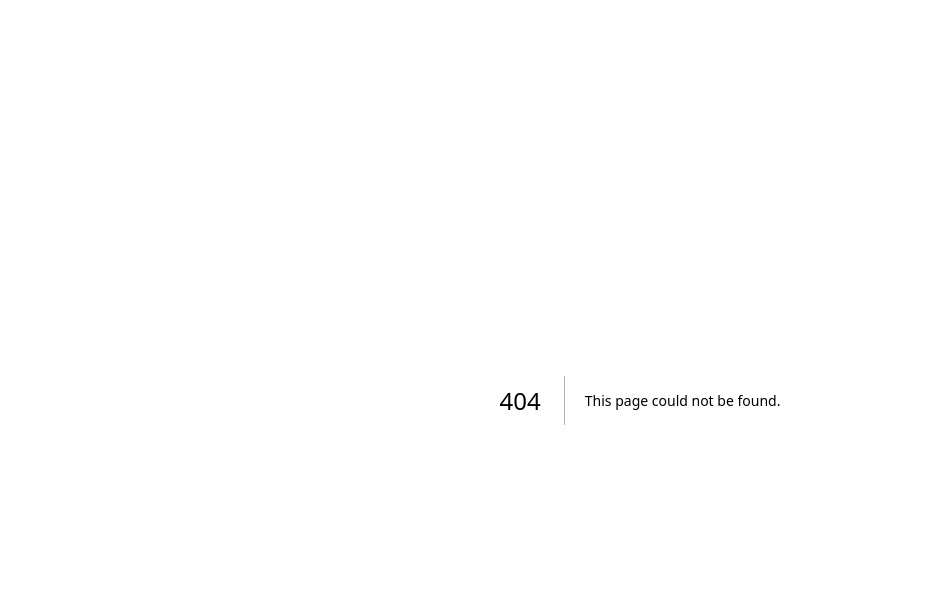
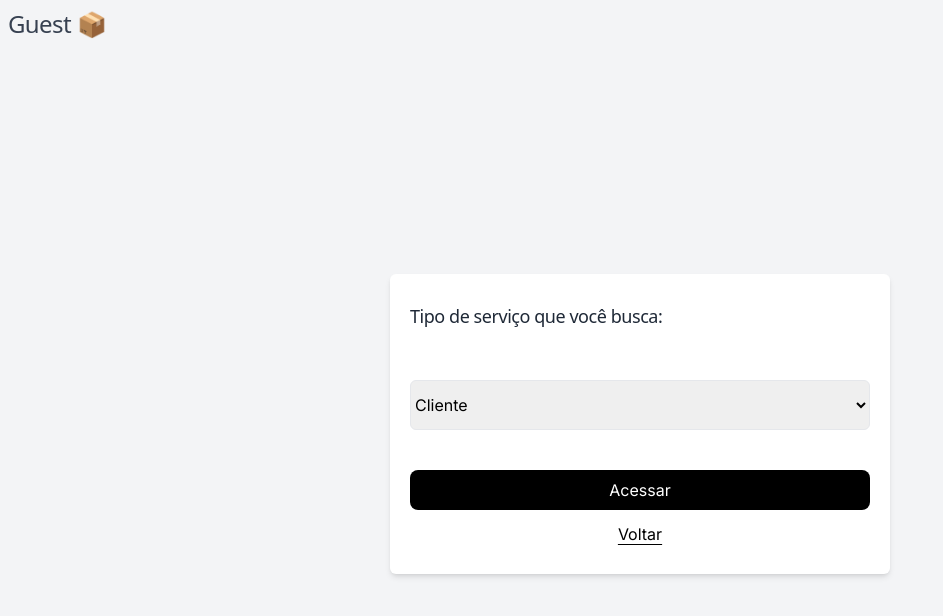
Before and after one commit to erickwnilton/guest, a Next.js app: page /onBoarding in a window 1280 px wide. Before the commit this address had no page. Shown: the top 616 px of the page, without its empty margins (0-943 px from the left). Built offline with nearby package versions, Linux system fonts and the light colour scheme; no server answers.

Commit message:
feat: user segmentation feature

```diff
--- /dev/null
+++ b/app/api/auth/[...nextauth]/route.ts
@@ -0,0 +1,55 @@
+import { api } from "@/services/api";
+
+import NextAuth from "next-auth/next";
+import { NextAuthOptions } from "next-auth";
+import CredentialsProvider from "next-auth/providers/credentials";
+
+const nextAuthOptions: NextAuthOptions = {
+  secret: process.env.AUTH_SECRET,
+  providers: [
+    CredentialsProvider({
+      name: "credentials",
+      credentials: {
+        mail: { label: "mail", type: "email" },
+        password: { label: "password", type: "password" },
+      },
+
+      async authorize(credentials) {
+        try {
+          const response = await api.post("/login", {
+            mail: credentials?.mail,
+            password: credentials?.password,
+          });
+
+          if (!response.data || !response.data.user) {
+            return console.log("nao encontrou os dados");
+          } else {
+            const user = response.data.user;
+
+            return user;
+          }
+        } catch (error) {
+          return console.log("caiu no catch");
+        }
+      },
+    }),
+  ],
+
+  pages: {
+    signIn: "/signin",
+  },
+
+  callbacks: {
+    async jwt({ token, user }) {
+      user && (token.user = user);
+      return token;
+    },
+    async session({ session, token }) {
+      session.user = token.user as any;
+      return session;
+    },
+  },
+};
+
+const handler = NextAuth(nextAuthOptions);
+export { handler as GET, handler as POST, nextAuthOptions };
--- a/app/layout.tsx
+++ b/app/layout.tsx
@@ -1,12 +1,14 @@
+import "../styles/globals.css";
 import type { Metadata } from "next";
 import { Inter } from "next/font/google";
-import "./globals.css";
 import { Toaster } from "react-hot-toast";
+import { NextAuthSessionProvider } from "../auth/providers/sessionProvider";
 
 const inter = Inter({ subsets: ["latin"] });
 
 export const metadata: Metadata = {
   title: "Guest",
+  icons: { icon: ["/shoppCar.png"] },
   description: "Sistema para gerenciar estoque e produtos",
   keywords: [
     "Guest",
@@ -17,7 +19,6 @@ export const metadata: Metadata = {
     "Software",
     "Webapp",
   ],
-  icons: { icon: ["/shoppCar.png"] },
 };
 
 export default function RootLayout({
@@ -27,8 +28,10 @@ export default function RootLayout({
 }>) {
   return (
     <html lang="en">
-      <body className={inter.className}>{children}</body>
-      <Toaster />
+      <NextAuthSessionProvider>
+        <body className={inter.className}>{children}</body>
+        <Toaster />
+      </NextAuthSessionProvider>
     </html>
   );
 }
--- /dev/null
+++ b/app/onBoarding/page.tsx
@@ -0,0 +1,20 @@
+import { CardBoarding } from "@/components/cardBoarding";
+
+export default function OnBoarding() {
+  return (
+    <section className="w-screen h-screen flex flex-col bg-gray-100">
+      <header className="w-full">
+        <div className="m-auto p-2 max-w-[1500px]">
+          <h1 className="text-2xl font-medium font-sans tracking-tight text-gray-700">
+            Guest 📦
+          </h1>
+        </div>
+      </header>
+      <div className="w-full h-full flex items-center justify-center">
+        <div className="m-5 w-[500px] h-[300px] bg-white rounded-md shadow-md">
+          <CardBoarding />
+        </div>
+      </div>
+    </section>
+  );
+}
--- /dev/null
+++ b/app/recover/page.tsx
@@ -0,0 +1,18 @@
+export default function Recover() {
+  return (
+    <section className="w-screen h-screen bg-gray-200 md:bg-gray-100 flex flex-col md:flex-row">
+      <div className="flex w-full md:w-[60%] items-center justify-center">
+        <div className="max-w-md m-4">
+          <h1 className="text-4xl text-center mt-10 md:mt-0 font-bold tracking-tighttext-gray-800 md:text-left">
+            Esqueceu sua senha?
+          </h1>
+          <p className="mt-4 text-sm text-center text-gray-600 md:text-lg md:text-left lg:leading-8">
+            Basta preencher seu email cadastrado conosco e <br />
+            enviaremos um link para redefinir sua senha.
+          </p>
+        </div>
+      </div>
+      <div className="h-full lg:w-[40%] rounded-t-lg bg-[#fff] md:rounded-none md:rounded-l-lg"></div>
+    </section>
+  );
+}
--- a/app/signin/page.tsx
+++ b/app/signin/page.tsx
@@ -5,7 +5,7 @@ export default function SignIn() {
     <section className="w-screen h-screen bg-gray-200 md:bg-gray-100 flex flex-col md:flex-row">
       <div className="flex w-full md:w-[60%] items-center justify-center">
         <div className="max-w-md m-4">
-          <h1 className="text-4xl text-center mt-10 md:mt-0 font-bold tracking-tighttext-gray-800 md:text-left sm:text-5xl">
+          <h1 className="text-4xl text-center mt-10 md:mt-0 font-bold tracking-tight text-gray-800 md:text-left sm:text-5xl">
             Entrar
           </h1>
           <p className="mt-4 text-sm text-center text-gray-600 md:text-lg md:text-left lg:leading-8">
--- /dev/null
+++ b/auth/providers/sessionProvider.tsx
@@ -0,0 +1,14 @@
+"use client";
+
+import { ReactNode } from "react";
+import { SessionProvider } from "next-auth/react";
+
+interface NextAuthSessionProviderProps {
+  children: ReactNode;
+}
+
+export function NextAuthSessionProvider({
+  children,
+}: NextAuthSessionProviderProps) {
+  return <SessionProvider>{children}</SessionProvider>;
+}
--- /dev/null
+++ b/components/cardBoarding/index.tsx
@@ -0,0 +1,72 @@
+"use client";
+
+import Link from "next/link";
+import { useState } from "react";
+import { api } from "@/services/api";
+import { useForm } from "react-hook-form";
+import { useSession } from "next-auth/react";
+import { useRouter } from "next/navigation";
+
+export function CardBoarding() {
+  const router = useRouter();
+  const { data: session } = useSession();
+  const { register, handleSubmit } = useForm();
+  const [selectedRole, setSelectedRole] = useState("");
+
+  const ChangeUserRole = async () => {
+    try {
+      const userId = await api.put(`/user/${session?.user.id}`, {
+        role: selectedRole,
+      });
+
+      if (userId.data) {
+        if (selectedRole === "client") {
+          router.push("/client");
+        } else if (selectedRole === "company") {
+          router.push("/company");
+        }
+      } else {
+        return null;
+      }
+    } catch (error) {
+      return null;
+    }
+  };
+
+  return (
+    <div className="w-full h-full p-5">
+      <div className="mt-2">
+        <h1 className="text-lg font-medium font-sans tracking-tight text-gray-800">
+          Tipo de serviço que você busca:
+        </h1>
+      </div>
+      <div className="mt-[50px]">
+        <form onSubmit={handleSubmit(ChangeUserRole)}>
+          <select
+            {...register("role", { required: true })}
+            onChange={(e) => setSelectedRole(e.target.value)}
+            className="border-[1px] w-full h-[50px] rounded-md "
+          >
+            <option value="client">Cliente</option>
+            <option value="company">Empresa</option>
+          </select>
+          <div className="mt-10">
+            <button
+              type="submit"
+              className="w-full h-10 rounded-lg bg-black text-white"
+            >
+              Acessar
+            </button>
+          </div>
+        </form>
+      </div>
+      <div className="flex items-center justify-center mt-3">
+        <Link href="/signin">
+          <span className="underline underline-offset-4 hover:text-yellow-500 delay-75">
+            Voltar
+          </span>
+        </Link>
+      </div>
+    </div>
+  );
+}
--- a/components/formEnterClient/index.tsx
+++ b/components/formEnterClient/index.tsx
@@ -2,24 +2,48 @@
 
 import Link from "next/link";
 import { useState } from "react";
+import { signIn } from "next-auth/react";
 import { useForm } from "react-hook-form";
+import { useRouter } from "next/navigation";
 import { EyeIcon, EyeSlashIcon } from "@heroicons/react/24/solid";
 
 export function FormEnterClient() {
+  const router = useRouter();
   const { register, handleSubmit } = useForm();
+  const [mail, setMail] = useState<string>("");
+  const [password, setPassword] = useState<string>("");
   const [showPassword, setShowPassword] = useState<boolean>(false);
+
+  const HandleUserData = async () => {
+    const result = await signIn("credentials", {
+      mail,
+      password,
+      redirect: false,
+    });
+
+    if (result?.error) {
+      return null;
+    } else {
+      router.replace("/onBoarding");
+    }
+  };
 
   return (
     <div className="flex w-full h-full">
       <div className="m-auto w-[500px]">
         <div className="m-5">
-          <form className="flex flex-col gap-5">
+          <form
+            className="flex flex-col gap-5"
+            onSubmit={handleSubmit(HandleUserData)}
+          >
             <label className="text-lg font-light text-gray-800 flex flex-col">
               Email
               <input
                 type="text"
                 id="name"
                 placeholder="Digite seu nome"
+                {...register("mail", { required: true })}
+                onChange={(e) => setMail(e.target.value)}
                 className="w-full h-10 border-[1px] rounded-lg bg-inherit font-light placeholder:pl-2 text-gray-800"
               />
             </label>
@@ -30,6 +54,8 @@ export function FormEnterClient() {
                   id="password"
                   placeholder="Digite sua senha"
                   type={showPassword ? "text" : "password"}
+                  {...register("password", { required: true })}
+                  onChange={(e) => setPassword(e.target.value)}
                   className="w-full h-10 border-[1px] rounded-lg bg-inherit font-light placeholder:pl-2 text-gray-800"
                 />
                 <button
@@ -45,6 +71,13 @@ export function FormEnterClient() {
                 </button>
               </div>
             </label>
+            <div className="flex items-end justify-end">
+              <Link href="/recover">
+                <span className="text-[#3486fa] font-light underline underline-offset-4">
+                  Esqueceu sua senha?
+                </span>
+              </Link>
+            </div>
             <div className="mt-2">
               <button
                 type="submit"
--- a/components/formNewClient/index.tsx
+++ b/components/formNewClient/index.tsx
@@ -30,7 +30,7 @@ export function FormNewClient() {
     return value.replace(document, "$1.$2.$3-$4");
   }
 
-  async function RegistrationFormData() {
+  const RegistrationFormData = async () => {
     try {
       const addNewUser = await api.post("/user", {
         name,
@@ -46,7 +46,7 @@ export function FormNewClient() {
     } catch (error) {
       notifyError();
     }
-  }
+  };
 
   return (
     <div className="flex w-full h-full">
```
Also changed, not shown: auth/types/next.auth.d.ts (added, +26 -0 lines), hooks/useSession.tsx (added, +8 -0 lines), styles/globals.css (renamed from app/globals.css).
